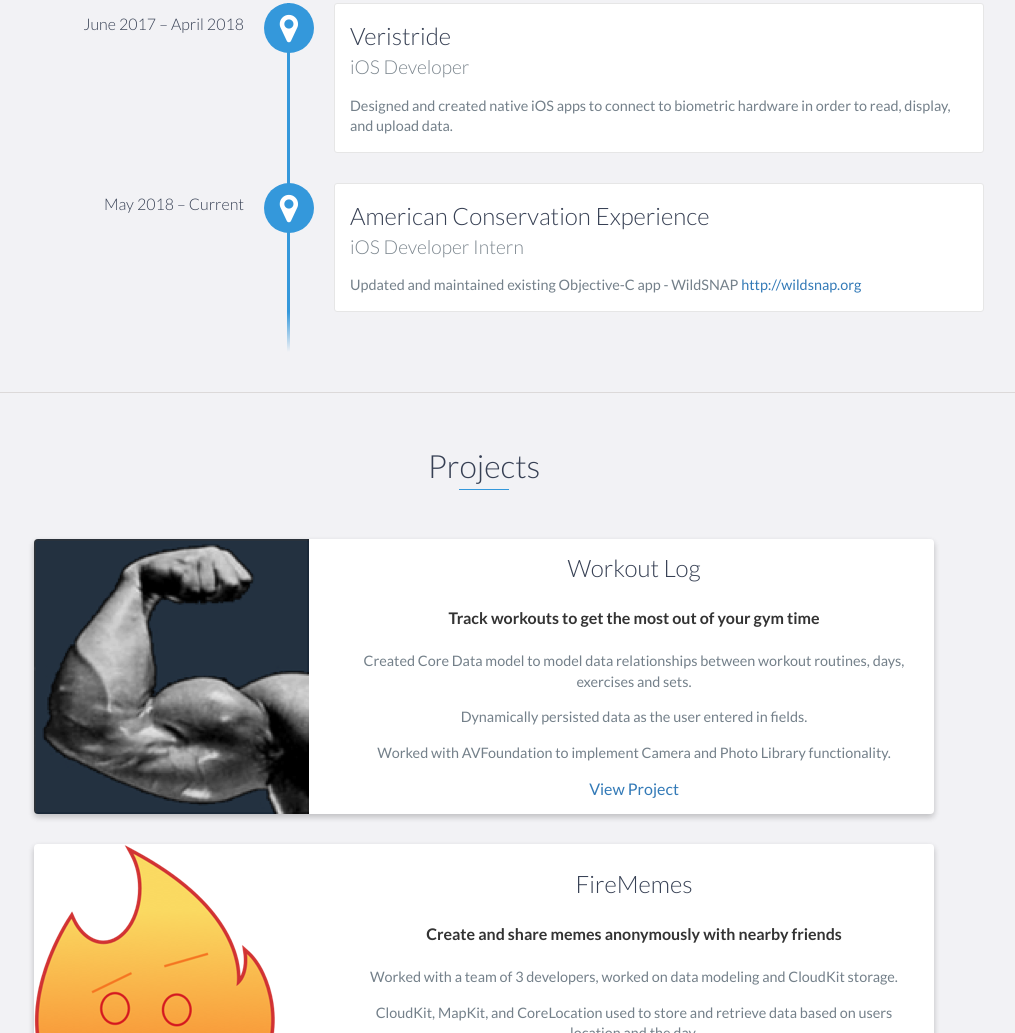
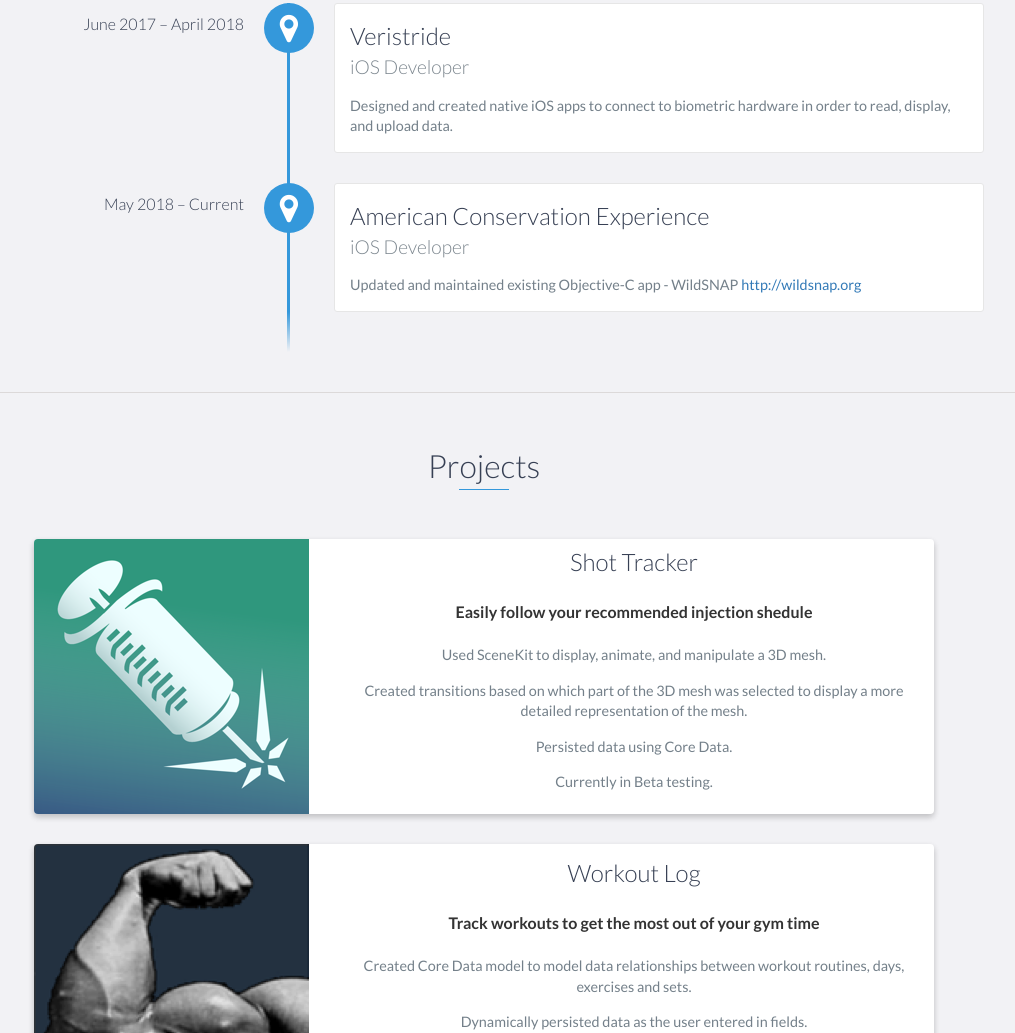
Before and after one commit to coltonlemmon/coltonlemmon.github.io, a website: page index.html in a window 1280 px wide. Shown: the part 1218-2251 px from the top of the page, without its empty margins (156-1171 px from the left). Drawn offline with nearby package versions, Linux system fonts and the light colour scheme.

Commit message:
Update portfolio

```diff
--- a/index.html
+++ b/index.html
@@ -94,7 +94,7 @@
 
             <div data-date="May 2018 – Current">
                 <h3>American Conservation Experience</h3>
-                <h4>iOS Developer Intern</h4>
+                <h4>iOS Developer</h4>
                 <p>
                 Updated and maintained existing Objective-C app - WildSNAP <a href="http://wildsnap.org">http://wildsnap.org</a>
                 </p>
@@ -116,6 +116,22 @@
         <h2 class="heading">Projects</h2>
         <div class="container">
             <div class="row">
+
+                <div class="project shadow-large">
+                    <div class="project-image">
+                        <img src="images/ShotTracker.png" />
+                    </div>
+                    <!-- End .project-image -->
+                    <div class="project-info">
+                        <h3>Shot Tracker</h3>
+                        <h4>Easily follow your recommended injection shedule</h4>
+                        <p>Used SceneKit to display, animate, and manipulate a 3D mesh.</p>
+                        <p>Created transitions based on which part of the 3D mesh was selected to display a more detailed representation of the mesh.</p>
+                        <p>Persisted data using Core Data.</p>
+                        <p>Currently in Beta testing.</p>
+                    </div>
+                    <!-- End .project-info -->
+                </div>
 
                 <div class="project shadow-large">
                     <div class="project-image">
```
Also changed, not shown: images/ShotTracker.png (added), 1 other file.
